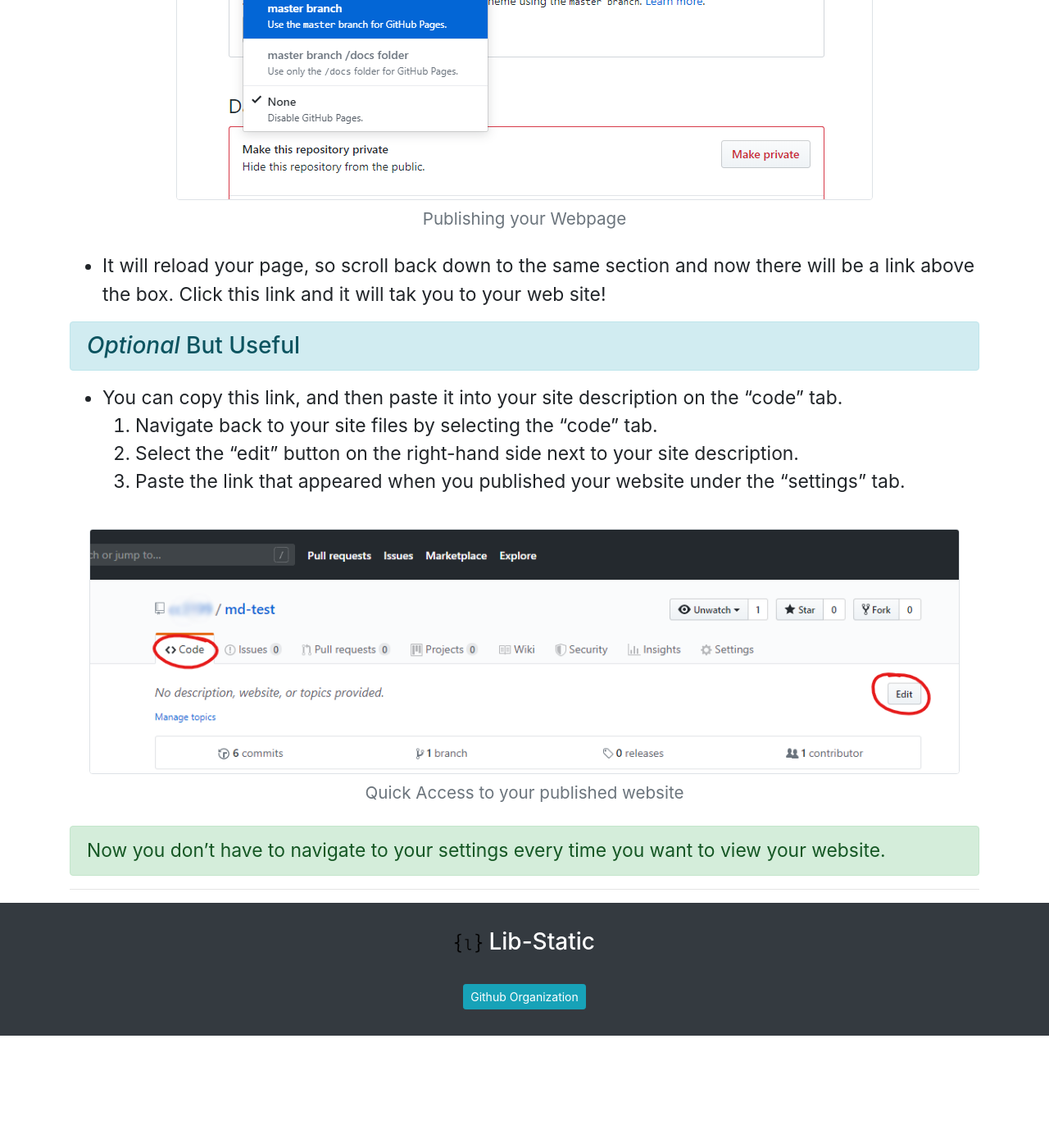
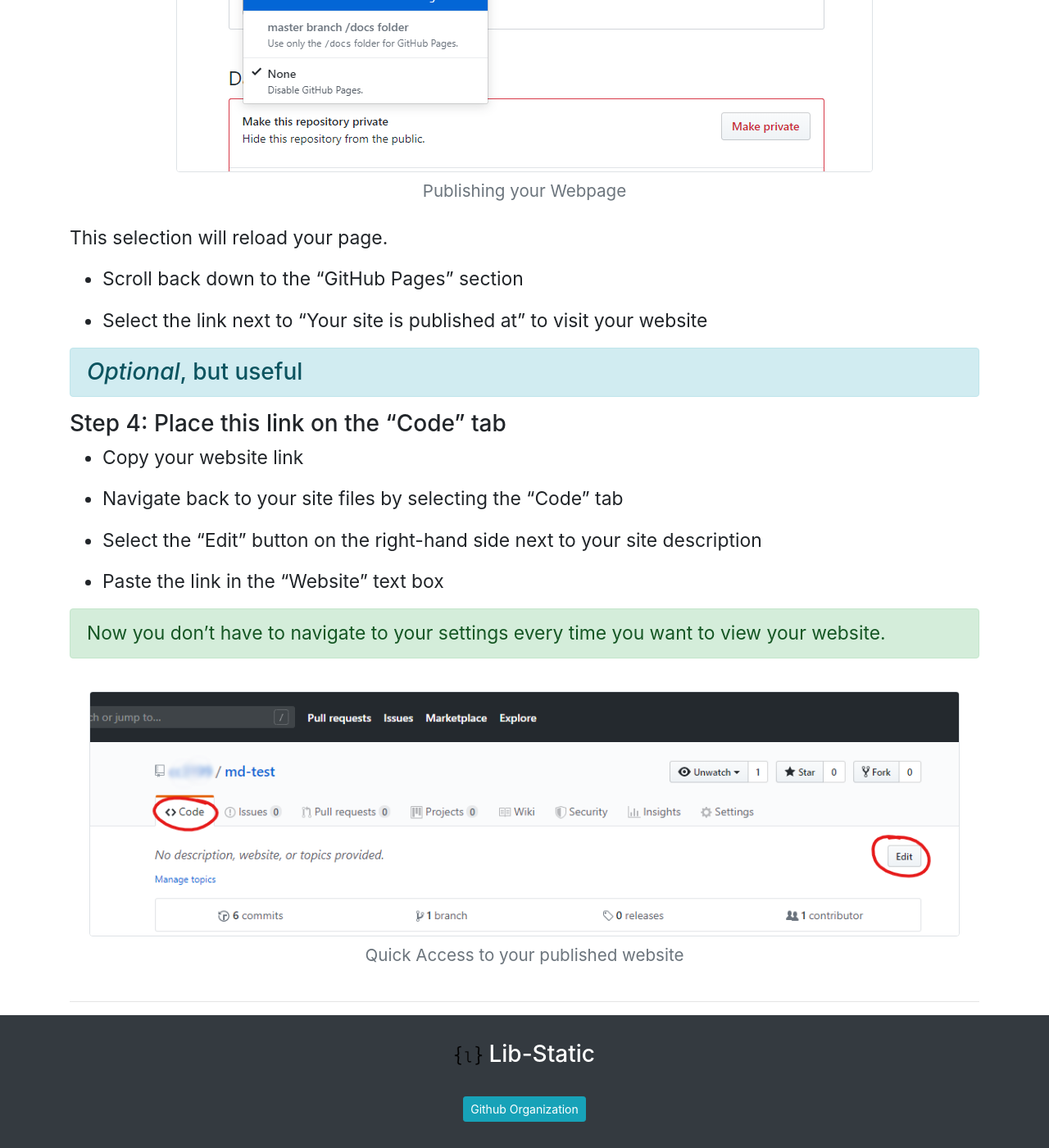
Before and after one commit to lib-static/howto, a Jekyll site: the page built from howtos/viewsiteonlinegh.md, in a window 1280 px wide and 1400 px high, scrolled down 1442 px. Shown: the whole window at 82% size. Built offline with Jekyll 4.4.1, drawn with Linux system fonts in a browser that asks for light colours; before the commit the page ends 2705 px from its top, so only the background shows below that; some of the changed text lies outside the part shown.

Commit message:
update content, add step 4

```diff
--- a/howtos/viewsiteonlinegh.md
+++ b/howtos/viewsiteonlinegh.md
@@ -3,30 +3,39 @@ layout: howto
 title: How To View Your Site with GitHub Online
 ---
 
-### Step 1: Log In to your [GitHub](https://github.com/){:target="_blank"} Account
+### Step 1: Sign in to your online [GitHub](https://github.com/){:target="_blank"} Account
 
-### Step 2: Go to Settings
+### Step 2: Navigate to settings
 
-- Click the Settings icon in the top left above your GitHub files.
-{% include bootstrap/figure.md img="/github/github_onlinesettings.png" caption="Locating the settings in GitHub" alt="a screenshot of locating GitHub's settings page" %}
+- Select the "Settings" tab from your respository's top menu
+{% include bootstrap/figure.md img="/github/github_onlinesettings.png" caption="Locating the settings tab in GitHub" alt="a screenshot of locating GitHub's settings tab" %}
 
-### Step 3: Publish your Site
+### Step 3: Publish your site
 
-- Scroll down, nearly to the bottom of the page, to the section called "GitHub Pages."
-- Under "Source," select the dropdown where it currently says "none."
-- Select "Master Branch"
+- Scroll down to the "GitHub Pages" section
+- Within the "Source" drop down box, select "Master Branch"
 {% include bootstrap/figure.md img="/github/github_githubpages.png" caption="Publishing your Webpage" alt="a screenshot of publishing your website" %}
 
-- It will reload your page, so scroll back down to the same section and now there will be a link above the box. Click this link and it will tak you to your web site!
+This selection will reload your page.
+
+- Scroll back down to the "GitHub Pages" section
+
+- Select the link next to "Your site is published at" to visit your website
 
 {:.alert .alert-info}
-### *Optional* But Useful
+### *Optional*, but useful
 
-- You can copy this link, and then paste it into your site description on the "code" tab.
-1. Navigate back to your site files by selecting the "code" tab.
-2. Select the "edit" button on the right-hand side next to your site description.
-3. Paste the link that appeared when you published your website under the "settings" tab.
+### Step 4: Place this link on the "Code" tab
+
+- Copy your website link
+
+- Navigate back to your site files by selecting the "Code" tab
+
+- Select the "Edit" button on the right-hand side next to your site description
+
+- Paste the link in the "Website" text box
+
+{:.alert .alert-success}
+Now you don't have to navigate to your settings every time you want to view your website.
+
 {% include bootstrap/figure.md img="/github/github_quickaccesslink.png" caption="Quick Access to your published website" alt="a screenshot of pasting your published website link to your GitHub page description for quick access" %}
-
-Now you don't have to navigate to your settings every time you want to view your website.
-{:.alert .alert-success}
```
